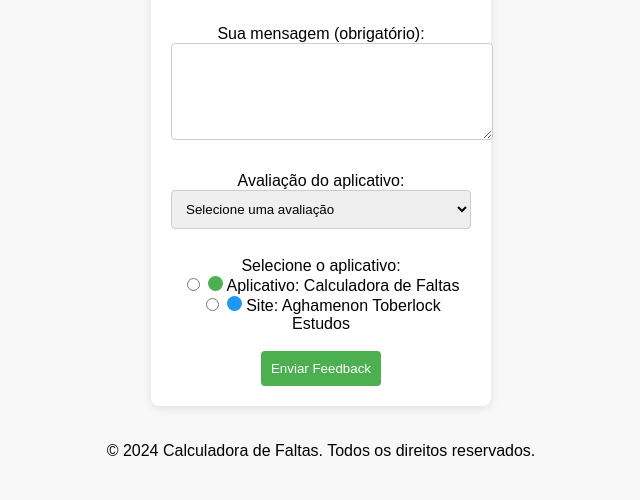
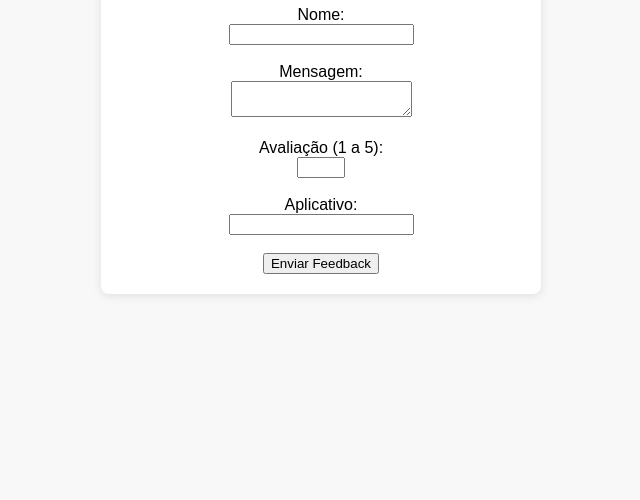
Before and after one commit to meliodasbr-oficial/Suporte-Feedback-Pol-tica-Informa-es-Termos, a plain HTML site: page Feedback-do-Usuario.html in a window 1280 px wide. Shown: the part 300-800 px from the top of the page, without its empty margins (319-959 px from the left). Drawn offline with nearby package versions, Linux system fonts and the light colour scheme.

Commit message:
Update Feedback-do-Usuario.html

```diff
--- a/Feedback-do-Usuario.html
+++ b/Feedback-do-Usuario.html
@@ -1,20 +1,15 @@
 <!DOCTYPE html>
 <html lang="pt-br">
-
 <head>
     <meta charset="UTF-8">
     <meta name="viewport" content="width=device-width, initial-scale=1.0">
-    <link rel="stylesheet" href="style2.css">
-    <title>Feedback do Usuário</title>
-
-    <!-- Firebase SDK -->
+    <link rel="stylesheet" href="style3.css">
+    <title>Enviar Feedback</title>
     <script type="module">
-        // Import the functions you need from the SDKs you need
         import { initializeApp } from "https://www.gstatic.com/firebasejs/10.14.1/firebase-app.js";
-        import { getAnalytics } from "https://www.gstatic.com/firebasejs/10.14.1/firebase-analytics.js";
         import { getFirestore, collection, addDoc } from "https://www.gstatic.com/firebasejs/10.14.1/firebase-firestore.js";
 
-        // Your web app's Firebase configuration
+        // Configuração do Firebase
         const firebaseConfig = {
             apiKey: "AIzaSyDZGH-M9RjVQ_0iXX15hHqAX36Cpjvu3hQ",
             authDomain: "feedbacks-d5981.firebaseapp.com",
@@ -25,117 +20,51 @@
             measurementId: "G-CQSJ0T3FXD"
         };
 
-        // Initialize Firebase
+        // Inicializa o Firebase
         const app = initializeApp(firebaseConfig);
-        const analytics = getAnalytics(app);
-        const db = getFirestore(app); // Initialize Firestore
-    </script>
+        const db = getFirestore(app);
 
-    <script type="text/javascript" src="https://cdn.jsdelivr.net/npm/@emailjs/browser@4/dist/email.min.js"></script>
+        // Função para enviar feedback
+        async function enviarFeedback() {
+            const nome = document.getElementById('nome').value;
+            const mensagem = document.getElementById('mensagem').value;
+            const avaliacao = document.getElementById('avaliacao').value;
+            const app = document.getElementById('app').value;
+            const data = new Date();
 
-    <script type="text/javascript">
-        (function () {
-            emailjs.init("dDWLYAbLMPlBXA9Dp"); // Substitua pela sua Public Key
-        })();
-
-        // Lista de palavrões (insensível a maiúsculas e minúsculas)
-        const palavroes = ["cu", "puta", "piranha", "fuder", "fude"];
-
-        // Função para verificar se a mensagem contém palavrões
-        function contémPalavrão(mensagem) {
-            for (let palavra of palavroes) {
-                if (mensagem.toLowerCase().includes(palavra)) {
-                    return palavra; // Retorna a palavra ofensiva encontrada
-                }
-            }
-            return null; // Retorna null se não encontrar nenhuma palavra
-        }
-
-        // Função para enviar feedback para o Firestore
-        async function enviarFeedback(event) {
-            event.preventDefault(); // Impede o envio padrão do formulário
-
-            // Captura os valores do formulário
-            const nome = document.getElementById("nome").value || "Anônimo";
-            const email = document.getElementById("email").value; // Captura o e-mail
-            const mensagem = document.getElementById("mensagem").value;
-            const avaliacao = document.getElementById("avaliacao").value;
-            const appSelecionado = document.querySelector('input[name="app"]:checked').value; // Captura o aplicativo selecionado
-            const dataEnvio = new Date(); // Captura a data e hora atual
-
-            // Verifica se a mensagem contém palavrões
-            const palavraOfensiva = contémPalavrão(mensagem);
-            if (palavraOfensiva) {
-                alert(`A sua mensagem contém a palavra inapropriada: "${palavraOfensiva}". Por favor, remova essa palavra antes de enviar.`);
-                return; // Impede o envio do feedback
-            }
-
-            // Criar um novo documento no Firestore
             try {
-                const docRef = await addDoc(collection(db, "feedbacks"), {
+                // Adiciona o feedback ao Firestore
+                await addDoc(collection(db, "feedbacks"), {
                     nome: nome,
-                    email: email,
                     mensagem: mensagem,
-                    avaliacao: avaliacao,
-                    app: appSelecionado,
-                    data: dataEnvio
+                    avaliacao: parseInt(avaliacao),
+                    app: app,
+                    data: data.toISOString()
                 });
-                console.log("Feedback enviado com sucesso!", docRef.id);
                 alert("Feedback enviado com sucesso!");
-
-                // Redireciona para a página de feedbacks
-                window.location.href = "https://meliodasbr-oficial.github.io/Suporte-Feedback-Pol-tica-Informa-es-Termos/Feedback";
-            } catch (error) {
-                console.error("Erro ao enviar feedback:", error);
+            } catch (e) {
+                console.error("Erro ao enviar feedback: ", e);
                 alert("Erro ao enviar feedback. Tente novamente.");
             }
         }
     </script>
 </head>
-
 <body>
     <div class="container">
-        <h1>Feedback do Usuário</h1>
+        <h1>Enviar Feedback</h1>
+        <label for="nome">Nome:</label><br>
+        <input type="text" id="nome" name="nome"><br><br>
 
-        <form onsubmit="enviarFeedback(event)">
-            <label for="nome">Nome (obrigatório):</label><br>
-            <input type="text" id="nome" name="nome" required><br><br>
+        <label for="mensagem">Mensagem:</label><br>
+        <textarea id="mensagem" name="mensagem"></textarea><br><br>
 
-            <label for="email">E-mail (obrigatório):</label><br>
-            <input type="email" id="email" name="email" required><br><br>
+        <label for="avaliacao">Avaliação (1 a 5):</label><br>
+        <input type="number" id="avaliacao" name="avaliacao" min="1" max="5"><br><br>
 
-            <label for="mensagem">Sua mensagem (obrigatório):</label><br>
-            <textarea id="mensagem" name="mensagem" rows="5" cols="30" required></textarea><br><br>
+        <label for="app">Aplicativo:</label><br>
+        <input type="text" id="app" name="app"><br><br>
 
-            <label>Avaliação do aplicativo:</label><br>
-            <select name="avaliacao" id="avaliacao" required>
-                <option value="">Selecione uma avaliação</option>
-                <option value="1">1 - Muito ruim</option>
-                <option value="2">2 - Ruim</option>
-                <option value="3">3 - Regular</option>
-                <option value="4">4 - Bom</option>
-                <option value="5">5 - Excelente</option>
-            </select><br><br>
-
-            <label>Selecione o aplicativo:</label><br>
-            <label>
-                <input type="radio" name="app" value="Calculadora de Faltas" required>
-                <span style="display: inline-block; width: 15px; height: 15px; border-radius: 50%; background-color: #4CAF50;"></span>
-                Aplicativo: Calculadora de Faltas
-            </label><br>
-            <label>
-                <input type="radio" name="app" value="Aghamenon Toberlock Estudos" required>
-                <span style="display: inline-block; width: 15px; height: 15px; border-radius: 50%; background-color: #2196F3;"></span>
-                Site: Aghamenon Toberlock Estudos
-            </label><br><br>
-
-            <input type="submit" value="Enviar Feedback">
-        </form>
+        <button onclick="enviarFeedback()">Enviar Feedback</button>
     </div>
-
-    <footer>
-        <p>&copy; 2024 Calculadora de Faltas. Todos os direitos reservados.</p>
-    </footer>
 </body>
-
 </html>
```
